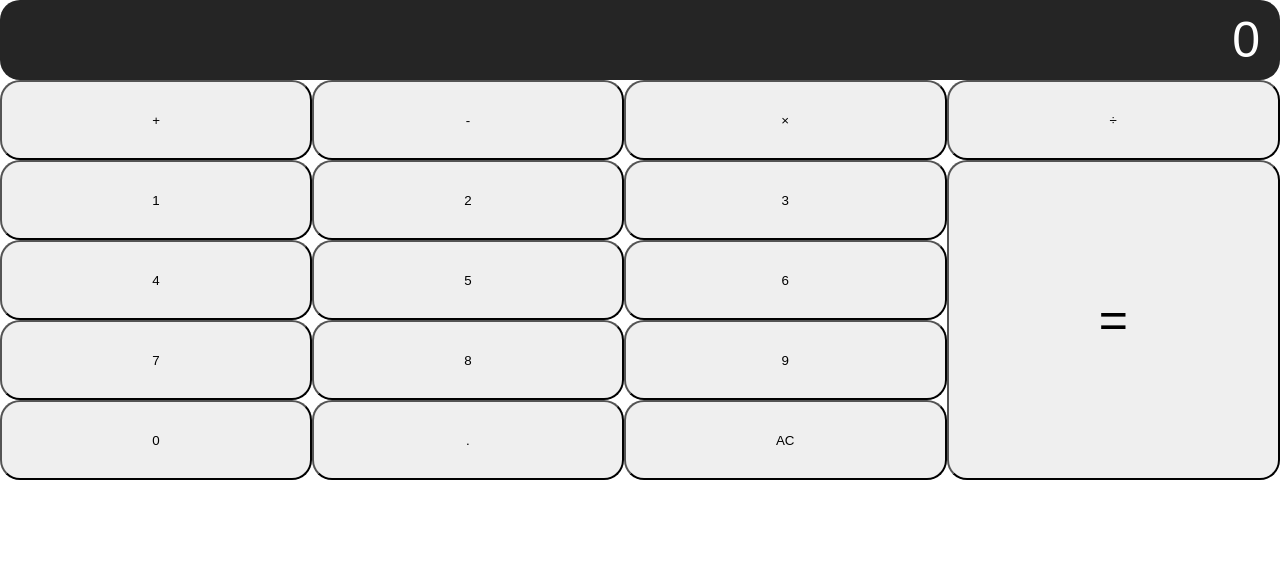
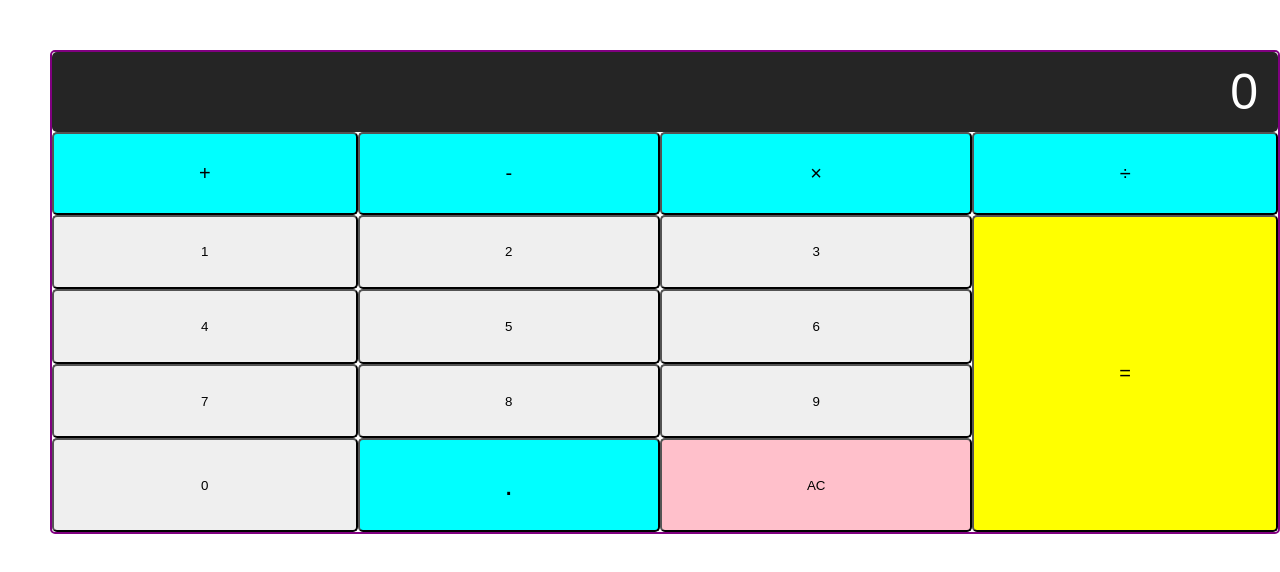
Before and after one commit to jh115424/calculator, a plain HTML site: page index.html in a window 1280 px wide. Drawn offline with Linux system fonts and the light colour scheme.

Commit message:
finished calculator layout....now to make it work

```diff
--- a/index.html
+++ b/index.html
@@ -3,10 +3,13 @@
 <head>
     <meta charset="UTF-8">
     <meta name="viewport" content="width=device-width, initial-scale=1.0">
+    <link rel="stylesheet" href="js.js" type="text/Javascript">
     <link rel="stylesheet" href="styles.css">
     <link rel="stylesheet" href="index.js">
 
     <title>Full Calculator</title>
+
+    <script src="index.js"></script>
 </head>
 <body>
 
--- a/index.js
+++ b/index.js
@@ -1,9 +1,13 @@
+
+
+
+
 const calculator = document.querySelector('.calculator');
 const keys = calculator.querySelector('.calculator__keys');
 
 
 keys.addEventListener('click', e => {
-    if(e.target.matches('button')) {
-        console.log(e.target.innerText);
+    if(e.target.matches('button')){
+
     }
 })
--- a/styles.css
+++ b/styles.css
@@ -1,13 +1,23 @@
 html {
     font-size: 62.5%;
     box-sizing: border-box;
+
   }
 
   *, *::before, *::after {
     margin: 0;
     padding: 0;
     box-sizing: inherit;
-    border-radius: 20px;
+    border-radius: 5px;
+  }
+
+
+  .calculator {
+
+    margin-left: 50px;
+    margin-top: 50px;
+    border-radius: 5px;
+    border: 2px solid purple;
   }
 
 .calculatorKeysGrid {
@@ -48,13 +58,26 @@ html {
 }
 
 .equal-sign {
-    font-size: 50px;
+    font-size: 20px;
+    background-color: yellow;
     grid-row-start: 2;
     grid-row-end: 6;
     grid-column-end: 4;
     grid-column-start: 5;
 }
 
-.plus {
-   font-size: 50px;
-}
+.operator {
+    color: black;
+    background-color: aqua;
+    font-size: 20px;
+  }
+
+ .decimal{
+     background-color: aqua;
+    font-size: 30px;
+
+ }
+
+  .all-clear {
+    background-color: pink;
+  }
```
